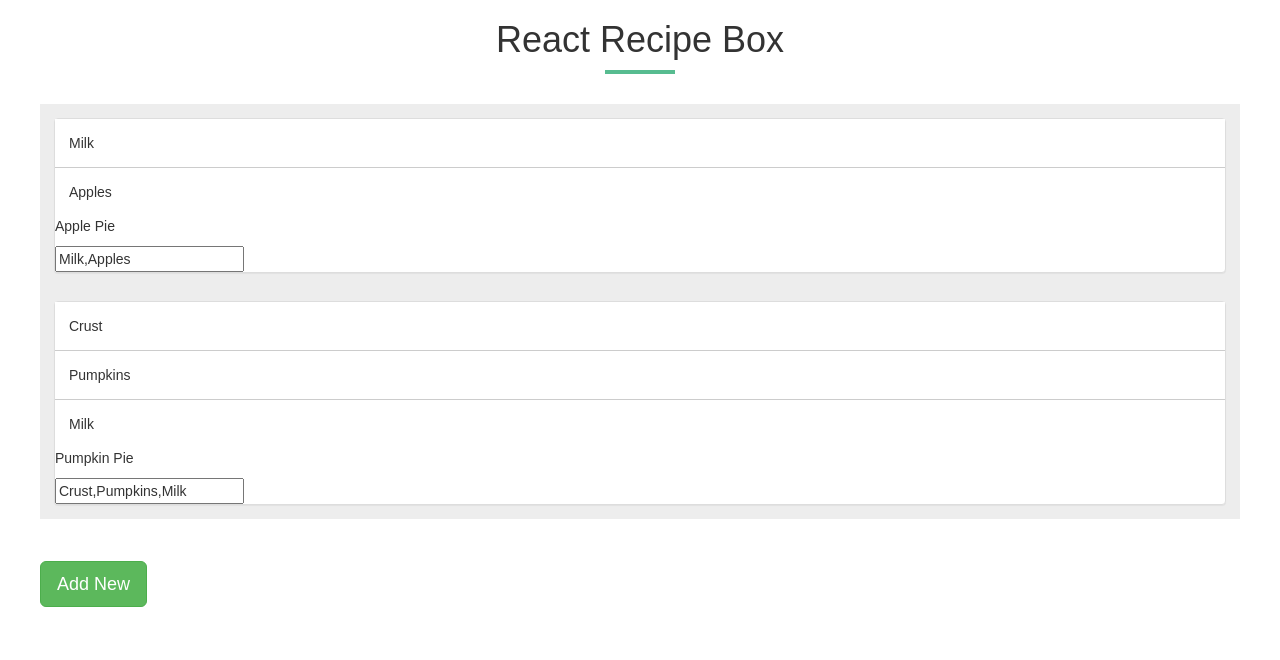
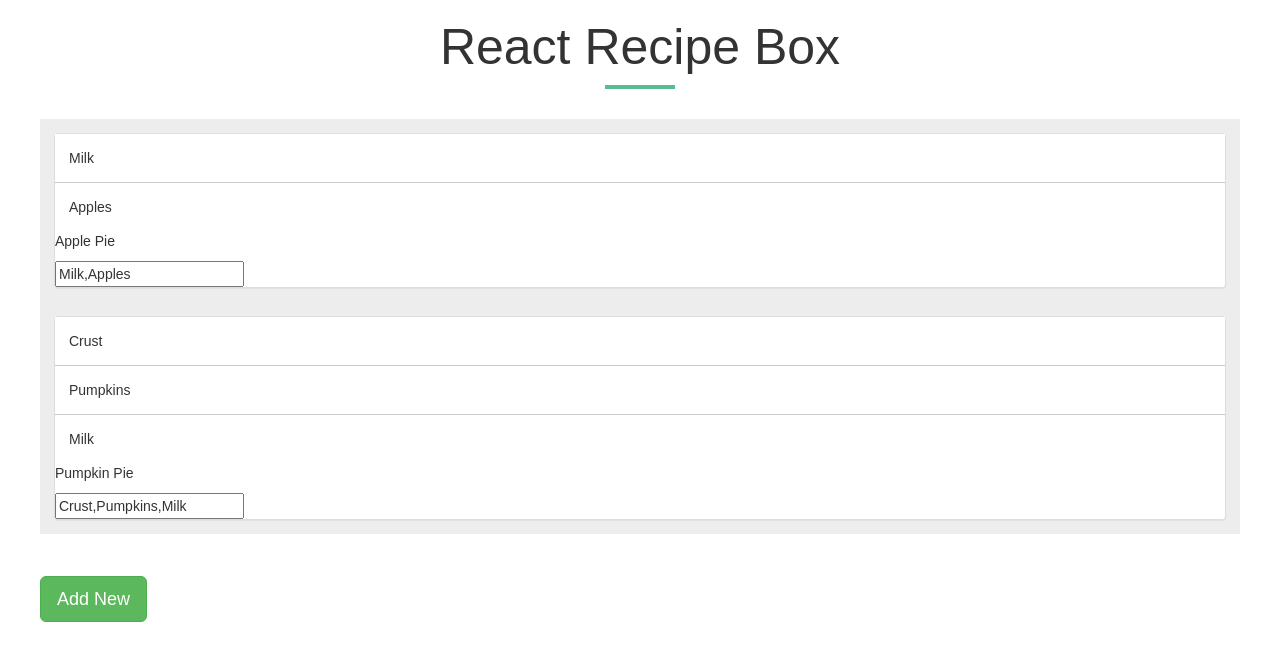
Before and after one commit to edsztukowski/react-recipe-box, a React (Create React App) app: page / in a window 1280 px wide. Shown: the top 660 px of the page. Built offline with nearby package versions, Linux system fonts and the light colour scheme.

Commit message:
h1 styling

```diff
--- a/src/App.css
+++ b/src/App.css
@@ -4,6 +4,7 @@
 
 h1 {
   text-align: center;
+  font-size: 50px;
 }
 
 hr {
```
